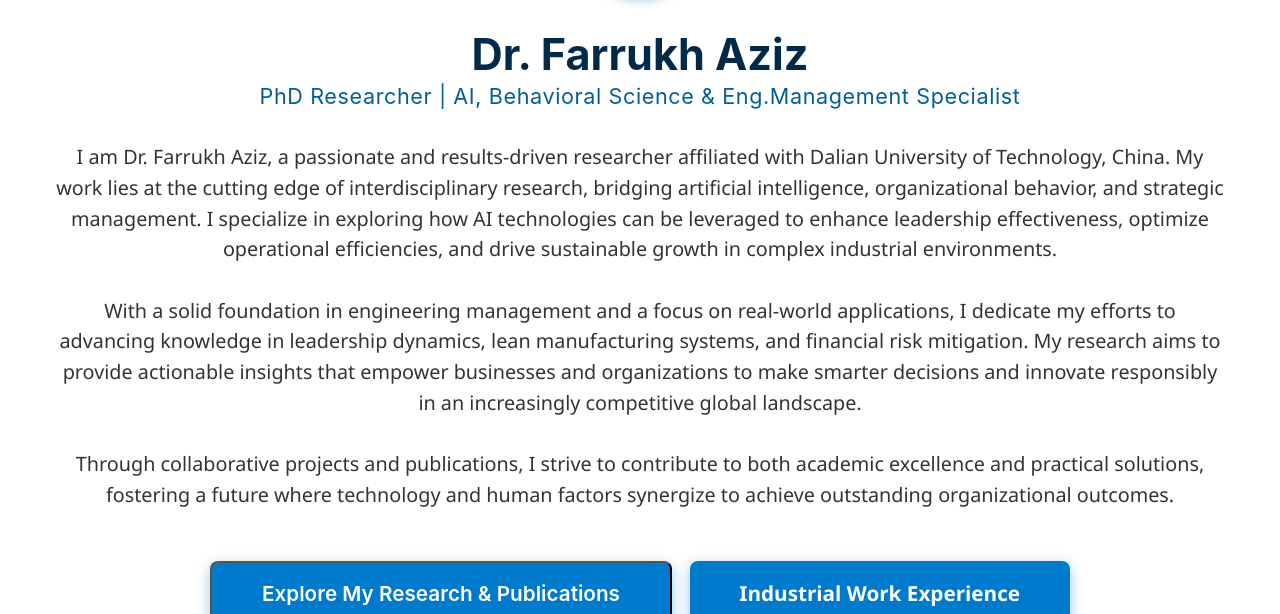
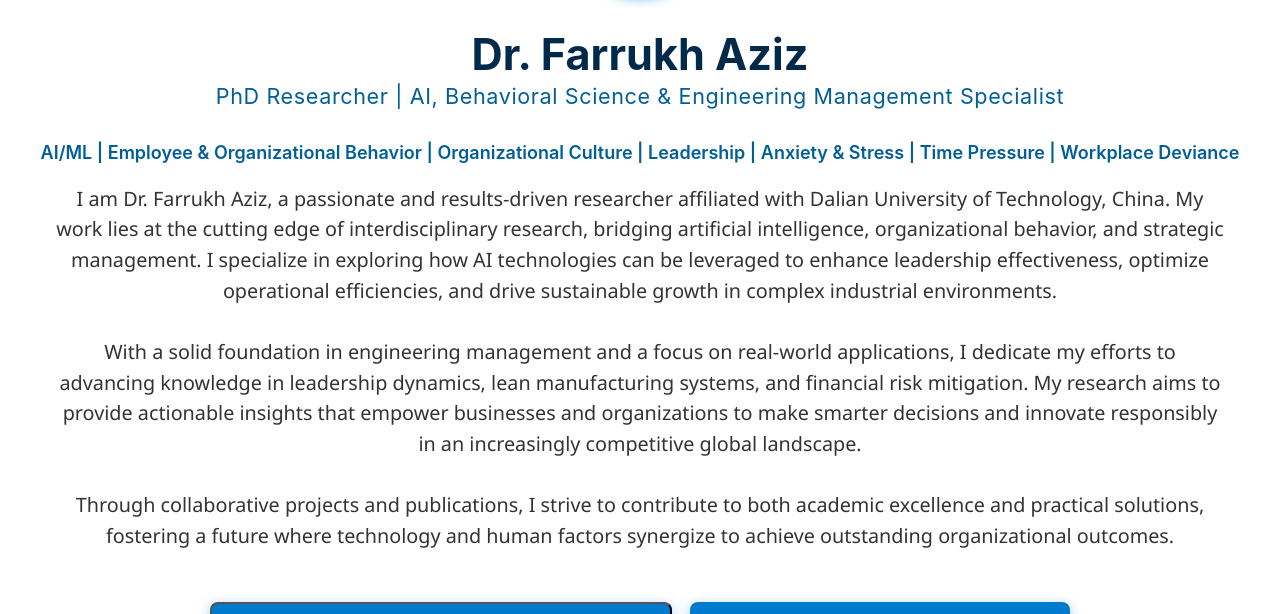
Before and after one commit to engrfarrukhaziz/engrfarrukhaziz.github.io, a Jekyll site: the page built from _pages/about.md, in a window 1280 px wide and 900 px high, cut to the strip 286-900 px from the top of the window. Built offline with Jekyll 4.4.1, drawn with Linux system fonts in a browser that asks for light colours.

Commit message:
Update default.html

```diff
--- a/_layouts/default.html
+++ b/_layouts/default.html
@@ -247,7 +247,11 @@ layout: compress
       <img src="https://avatars.githubusercontent.com/u/225464808?s=400&u=ae925ec37e6c6d11e9ad1cd4f2fc32cf90d4c041&v=4" alt="Dr. Farrukh Aziz" class="profile-pic" />
 
       <h1>Dr. Farrukh Aziz</h1>
-      <h2>PhD Researcher | AI, Behavioral Science & Eng.Management Specialist</h2>
+<h2>PhD Researcher | AI, Behavioral Science & Engineering Management Specialist</h2>
+<h3 style="color:#005f99; font-weight:600; margin-top:0.3rem;">
+  AI/ML | Employee & Organizational Behavior | Organizational Culture | Leadership | Anxiety & Stress | Time Pressure | Workplace Deviance
+</h3>
+
 
       <p class="intro">
   I am Dr. Farrukh Aziz, a passionate and results-driven researcher affiliated with Dalian University of Technology, China. My work lies at the cutting edge of interdisciplinary research, bridging artificial intelligence, organizational behavior, and strategic management. I specialize in exploring how AI technologies can be leveraged to enhance leadership effectiveness, optimize operational efficiencies, and drive sustainable growth in complex industrial environments.<br /><br />
```
